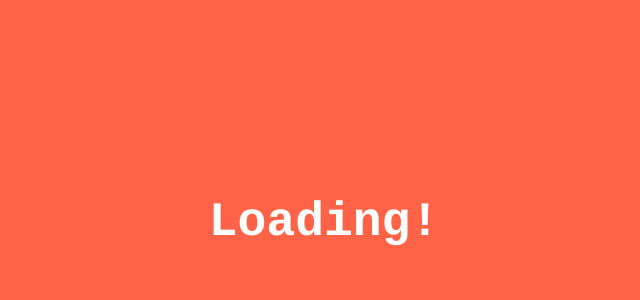
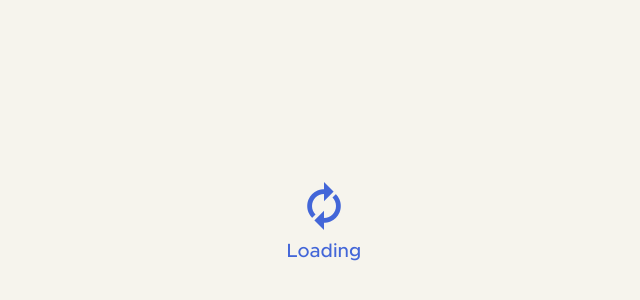
Before and after one commit to bitovi/velocirender, a website: page docs/loading.html in a window 1280 px wide. Shown: the part 178-478 px from the top of the page, without its empty margins (316-956 px from the left). Drawn offline with Linux system fonts and the light colour scheme.

Commit message:
Loading adjustments

```diff
--- a/docs/css/home.css
+++ b/docs/css/home.css
@@ -84,14 +84,15 @@
 }
 .demos .example iframe {
     width: 100%;
-    border: none ;
+    border: none;
+    background-color: var(--creamColor);
 }
 .demos .example.with-utility iframe {
-    min-height: 570px;
+    min-height: 770px;
     box-shadow: 0px 10px 20px rgba(0, 0, 0, .2);
 }
 .demos .example.without-utility iframe {
-    min-height: 530px;
+    min-height: 730px;
     margin-bottom: 1em;
 }
 
--- a/docs/css/variables.css
+++ b/docs/css/variables.css
@@ -7,4 +7,5 @@
     --mainColorDark: #304896;
 
     --secondaryColor: #91D18F;
+    --creamColor: #f6f4ed;
 }
--- a/docs/loading.html
+++ b/docs/loading.html
@@ -1,11 +1,9 @@
 <!doctype html>
 <html lang="en">
 <title>Loading!</title>
+<link rel="stylesheet" href="css/site.css">
 <style>
-	html, body { margin: 0; padding: 0; }
-	body {
-		font-family:' Courier New', Courier, monospace;
-	}
+
 	main {
 		position: fixed;
 		top: 0;
@@ -15,15 +13,27 @@
 		display: flex;
 		justify-content: center;
 		align-items: center;
-		background-color: tomato;
+		background-color: var(--creamColor);
 	}
 
-	h1 {
-		color: #fff;
-		font-size: 300%;
+	.loading {
+		color: var(--mainColor);
+		text-align: center;
+		font-size: 1.2em;
 	}
+	.loading .icon{
+		font-size: 2.5em;
+		margin-bottom: 10px;
+	}
+
 </style>
 
 <main>
-	<h1>Loading!</h1>
+
+	<div class="loading">
+			<div class="icon icon-refresh"></div>
+			<div class="loading-message">Loading</div>
+	</div>
+
+
 </main>
```
Also changed, not shown: docs/index.html (+4 -3 lines).
